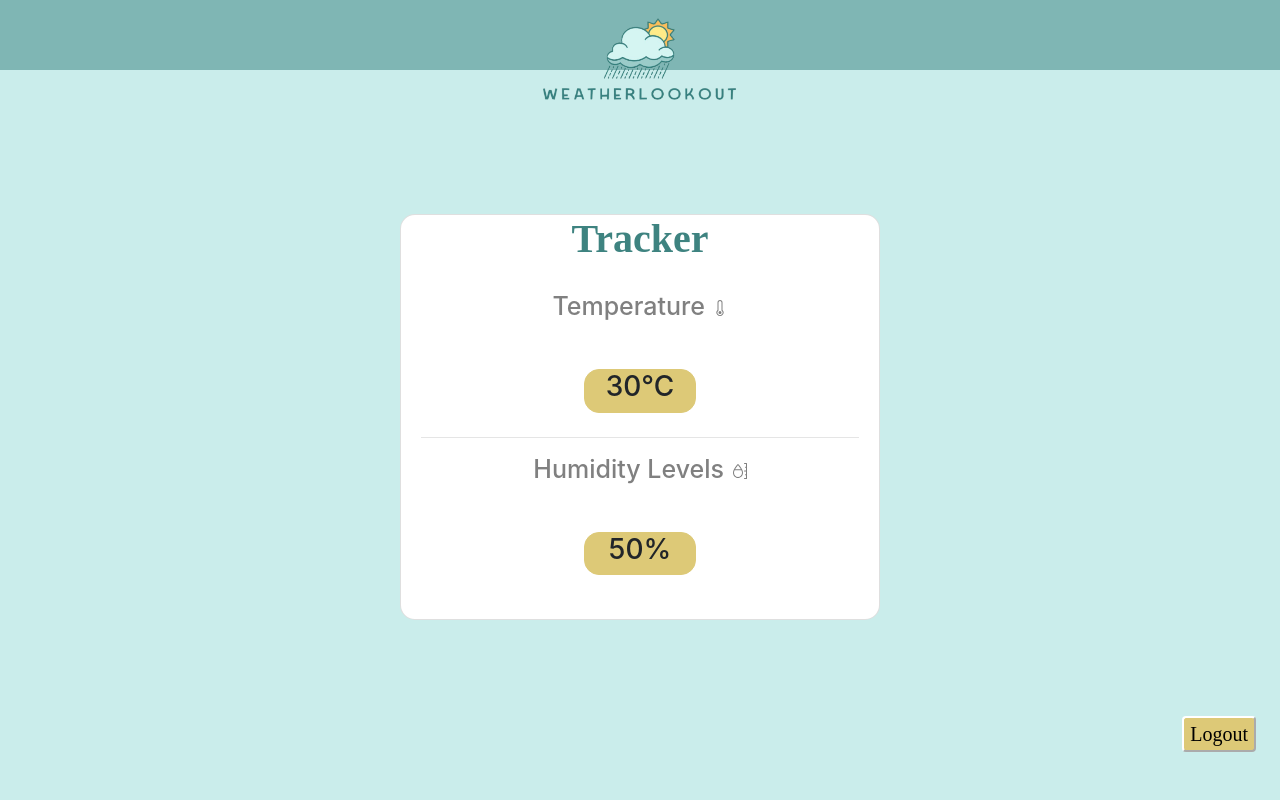
After one commit to caitlinmag/IOT-ICA-Weather-Tracker, a Flask app: template FlaskApp/templates/tracker.html in a window 1280 px wide. The commit adds this page. Run offline with Flask 3, Linux system fonts and the light colour scheme; the template is opened without the code that fills it, so the values that code supplies are empty.

Commit message:
Created a tracker page
The page will display the temperature and humidity data on the
front end, using hardcoded values for now.

```diff
--- a/FlaskApp/static/css/style.css
+++ b/FlaskApp/static/css/style.css
@@ -71,6 +71,7 @@ body{
     color: #808080;
   }
 
+
 .login-container{
   margin-top: 100px;
 }
@@ -78,3 +79,8 @@ body{
 .login-content{
   margin-top: 80px;
 }
+
+button{
+  font-family: Italiana;
+  font-size: 20px;
+}
--- a/FlaskApp/templates/header.html
+++ b/FlaskApp/templates/header.html
@@ -4,14 +4,14 @@
 <head>
     <meta charset="UTF-8">
     <meta name="viewport" content="width=device-width, initial-scale=1.0">
-    <title>WeatherTracker</title>
+    <title>WeatherLookout</title>
     <link rel="stylesheet" href="https://cdn.jsdelivr.net/npm/bootstrap@4.1.3/dist/css/bootstrap.min.css"
         integrity="sha384-MCw98/SFnGE8fJT3GXwEOngsV7Zt27NXFoaoApmYm81iuXoPkFOJwJ8ERdknLPMO" crossorigin="anonymous">
     <link rel="stylesheet" href="{{ url_for('static', filename='css/style.css') }}">
 </head>
 
 <body>
-    <nav class="navbar mb-5" style="background-color: #d4d6d6; height:70px">
+    <nav class="navbar mb-5" style="background-color: #7FB6B4; height:70px">
         <div class="mx-auto text-center">
             <img src="/static/logo.png" alt="Weather Lookout logo" width="200" height="100">
         </div>
--- /dev/null
+++ b/FlaskApp/templates/tracker.html
@@ -0,0 +1,42 @@
+<!DOCTYPE html>
+<html lang="en">
+<head>
+    <meta charset="UTF-8">
+    <meta name="viewport" content="width=device-width, initial-scale=1.0">
+    <title>Tracker</title>
+    <link rel="stylesheet" href="https://cdn.jsdelivr.net/npm/bootstrap@4.1.3/dist/css/bootstrap.min.css"
+    integrity="sha384-MCw98/SFnGE8fJT3GXwEOngsV7Zt27NXFoaoApmYm81iuXoPkFOJwJ8ERdknLPMO" crossorigin="anonymous">
+    <link rel="stylesheet" href="{{ url_for('static', filename='css/style.css') }}">
+    <link rel="icon" href="/static/favicon.png" type="image.png">
+</head>
+{% include "header.html" %}
+<body>
+    <div class="d-flex justify-content-center align-items-center">
+    <div class="card text-center" style="background-color: white; width: 30rem">
+        <h1>Tracker</h1>
+        <div class="card-body">
+            <h2 class="card-title text-center">Temperature
+                <svg xmlns="http://www.w3.org/2000/svg" width="16" height="16" fill="currentColor" class="bi bi-thermometer" viewBox="0 0 16 16">
+                    <path d="M8 14a1.5 1.5 0 1 0 0-3 1.5 1.5 0 0 0 0 3"/>
+                    <path d="M8 0a2.5 2.5 0 0 0-2.5 2.5v7.55a3.5 3.5 0 1 0 5 0V2.5A2.5 2.5 0 0 0 8 0M6.5 2.5a1.5 1.5 0 1 1 3 0v7.987l.167.15a2.5 2.5 0 1 1-3.333 0l.166-.15z"/>
+                  </svg>
+            </h2>
+            <div class="card mx-auto text-center mb-4 mt-5" style="width: 7rem; border-color: #DDC977; background-color:#DDC977;">
+                <h3>30°C</h3>
+            </div>
+
+            <hr class="hr hr-blurry"/>
+            <h2 class="card-title text-center">Humidity Levels <svg xmlns="http://www.w3.org/2000/svg" width="16" height="16" fill="currentColor" class="bi bi-moisture" viewBox="0 0 16 16">
+                <path d="M13.5 0a.5.5 0 0 0 0 1H15v2.75h-.5a.5.5 0 0 0 0 1h.5V7.5h-1.5a.5.5 0 0 0 0 1H15v2.75h-.5a.5.5 0 0 0 0 1h.5V15h-1.5a.5.5 0 0 0 0 1h2a.5.5 0 0 0 .5-.5V.5a.5.5 0 0 0-.5-.5zM7 1.5l.364-.343a.5.5 0 0 0-.728 0l-.002.002-.006.007-.022.023-.08.088a29 29 0 0 0-1.274 1.517c-.769.983-1.714 2.325-2.385 3.727C2.368 7.564 2 8.682 2 9.733 2 12.614 4.212 15 7 15s5-2.386 5-5.267c0-1.05-.368-2.169-.867-3.212-.671-1.402-1.616-2.744-2.385-3.727a29 29 0 0 0-1.354-1.605l-.022-.023-.006-.007-.002-.001zm0 0-.364-.343zm-.016.766L7 2.247l.016.019c.24.274.572.667.944 1.144.611.781 1.32 1.776 1.901 2.827H4.14c.58-1.051 1.29-2.046 1.9-2.827.373-.477.706-.87.945-1.144zM3 9.733c0-.755.244-1.612.638-2.496h6.724c.395.884.638 1.741.638 2.496C11 12.117 9.182 14 7 14s-4-1.883-4-4.267"/>
+              </svg></h2>
+              <div class="card mx-auto text-center mb-4 mt-5" style="width: 7rem; border-color: #DDC977; background-color:#DDC977;">
+                <h3>50%</h3>
+            </div>
+        </div>
+    </div>
+    </div>
+    <a href='/logout'>
+        <button type="button" data-toggle="button" class="rounded float-right mb-4 mr-4" style="background-color: #DDC977; border-color: white;">Logout</button>
+    </a>
+</body>
+</html>
```
Also changed, not shown: FlaskApp/__init__.py (+8 -5 lines), FlaskApp/static/js/main.js (+38 -2 lines), FlaskApp/templates/main.html (+9 -9 lines).
